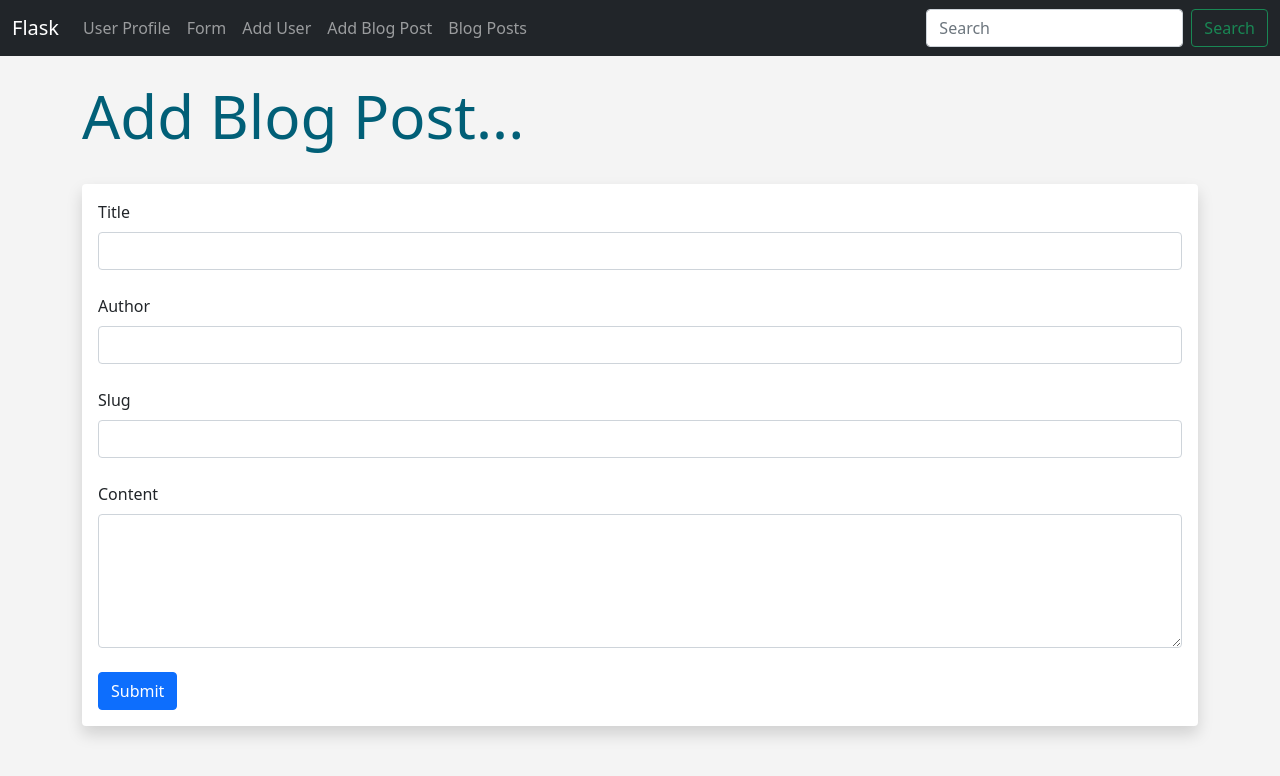
After one commit to PouyaPouryaie/flask-codeme, a Flask app: page /posts/add in a window 1280 px wide. The commit adds this page. Shown: the top 776 px of the page. Run offline with Flask 3, Linux system fonts and the light colour scheme; some libraries are stand-ins or nearby versions.

Commit message:
CRUD for Blog Post

```diff
--- a/app.py
+++ b/app.py
@@ -1,6 +1,7 @@
-from flask import Flask, render_template, flash, request
+from flask import Flask, render_template, flash, request, redirect, url_for
 from flask_wtf import FlaskForm
 from wtforms import StringField, SubmitField, PasswordField, BooleanField, ValidationError
+from wtforms.widgets import TextArea
 from wtforms.validators import DataRequired, EqualTo, Length
 from flask_sqlalchemy import SQLAlchemy
 from datetime import datetime
@@ -23,6 +24,94 @@ db = SQLAlchemy(app)
 
 # initialize Migrate
 migrate = Migrate(app, db)
+
+### Blog Post Area ###
+class Posts(db.Model):
+    id = db.Column(db.Integer, primary_key=True)
+    title = db.Column(db.String(255))
+    content = db.Column(db.Text)
+    author = db.Column(db.String(255))
+    date_posted = db.Column(db.DateTime, default=datetime.now)
+    slug = db.Column(db.String(255))
+
+class PostForm(FlaskForm):
+    title = StringField("Title", validators=[DataRequired()])
+    content = StringField("Content", validators=[DataRequired()], widget=TextArea())
+    author = StringField("Author", validators=[DataRequired()])
+    slug = StringField("Slug",validators=[DataRequired()])
+    submit = SubmitField("Submit")
+
+@app.get('/posts')
+def posts():
+    # Grab all the posts from the database
+    posts = Posts.query.order_by(Posts.date_posted)
+    return render_template('posts.html', posts=posts)
+
+@app.route('/posts/add', methods=['GET', 'POST'])
+def add_post():
+    form = PostForm()
+
+    if request.method == 'POST' and form.validate_on_submit():
+        post = Posts(title=request.form['title'], content=request.form['content'], author=request.form['author'], slug=request.form['slug'])
+
+        # clear form
+        form.title.data = ''
+        form.content.data = ''
+        form.author.data = ''
+        form.slug.data = ''
+
+        # add to db
+        db.session.add(post)
+        db.session.commit()
+
+		# Return a Message
+        flash("Blog Post Submitted Successfully!")
+
+	# Redirect to the webpage
+    return render_template("add_post.html", form=form)
+
+@app.route('/posts/<int:id>', methods=['GET'])
+def get_post(id):
+    post = Posts.query.get_or_404(id)
+    return render_template("post.html", post=post)
+
+@app.route('/posts/update/<int:id>', methods=['GET', 'POST'])
+def update_post(id):
+    post = Posts.query.get_or_404(id)
+    form = PostForm()
+
+    if form.validate_on_submit():
+        post.title = form.title.data
+        post.content = form.content.data
+        post.author = form.author.data
+        post.slug = form.slug.data
+        db.session.commit()
+        flash("Post Has Been Updated!")
+        return redirect(url_for("get_post", id=id))
+
+    form.title.data = post.title
+    form.content.data = post.content
+    form.author.data = post.author
+    form.slug.data = post.slug
+    return render_template("edit_post.html", form=form, id=id)
+
+@app.route("/posts/delete/<int:id>", methods=['GET'])
+def delete_post(id):
+    post_to_delete = Posts.query.get_or_404(id)
+
+    try:
+        db.session.delete(post_to_delete)  # Use the instance!
+        db.session.commit()
+        flash("Post was Deleted!")
+        return redirect(url_for('posts'))
+    except Exception as e:
+        db.session.rollback() # Important: Rollback on error
+        flash(f"There was a problem deleting the post: {e}") # Include error message
+        return redirect(url_for('posts'))
+
+
+
+### Blog Post Area End ###
 
 # Create Model
 class Users(db.Model):
@@ -107,8 +196,9 @@ def update_user(id):
             db.session.commit()
             flash("User Updated successfully!")
             return render_template('update_user.html', form=form, user_to_update=user_to_update)
-        except:
-            flash("Error! Please Try Again!")
+        except Exception as e:
+            db.session.rollback()
+            flash(f"There was a problem updating the User: {e}")
             return render_template('update_user.html', form=form, user_to_update=user_to_update)
     else:
         return render_template('update_user.html', form=form, user_to_update=user_to_update)
@@ -128,8 +218,9 @@ def delete_user(id):
         flash("User deleted successfully!")
         our_users = Users.query.order_by(Users.date_added)
         return render_template('add_user.html', name=name, email=email, favorite_color=favorite_color, form=form, our_users = our_users)
-    except:
-        flash("Error, There was a problem deleting user, try again!")
+    except Exception as e:
+        db.session.rollback()
+        flash(f"There was a problem deleting the User: {e}")
         our_users = Users.query.order_by(Users.date_added)
         return render_template('add_user.html', name=name, email=email, favorite_color=favorite_color, form=form, our_users = our_users)
 
--- /dev/null
+++ b/templates/add_post.html
@@ -0,0 +1,37 @@
+{% extends "base.html" %}
+
+{% block content %}
+
+
+{% for message in get_flashed_messages() %}
+    <div class="alert alert-warning alert-dismissible fade show" role="alert">
+        {{message}}
+        <button type="button" class="btn-close" data-bs-dismiss="alert" aria-label="Close"></button>
+    </div>
+{% endfor %}
+
+
+
+<h1>Add Blog Post...</h1>
+<br>
+<div class="shadow p-3 mb-5 bg-body rounded">
+    <form action="/posts/add" method="post">
+        {{ form.hidden_tag() }}
+        {{ form.title.label(class="form-label") }}
+        {{ form.title(class="form-control") }}
+        <br>
+        {{ form.author.label(class="form-label") }}
+        {{ form.author(class="form-control") }}
+        <br>
+        {{ form.slug.label(class="form-label") }}
+        {{ form.slug(class="form-control") }}
+        <br>
+        {{ form.content.label(class="form-label") }}
+		{{ form.content(class="form-control", rows="5") }}
+        <br>
+        {{ form.submit(class="btn btn-primary") }}
+    </form>
+</div>
+
+
+{% endblock %}
--- a/templates/navbar.html
+++ b/templates/navbar.html
@@ -15,6 +15,12 @@
           <li class="nav-item">
             <a class="nav-link" href="{{ url_for('add_user') }}">Add User</a>
           </li>
+          <li class="nav-item">
+            <a class="nav-link" href="{{ url_for('add_post') }}">Add Blog Post</a>
+          </li>
+          <li class="nav-item">
+            <a class="nav-link" href="{{ url_for('posts') }}">Blog Posts</a>
+          </li>
         </ul>
         <form class="d-flex">
           <input class="form-control me-2" type="search" placeholder="Search" aria-label="Search">
```
Also changed, not shown: migrations/versions/57d77cf4b886_add_post_data_model.py (added, +36 -0 lines), templates/edit_post.html (added, +38 -0 lines), templates/post.html (added, +27 -0 lines), templates/posts.html (added, +28 -0 lines), README.md.
